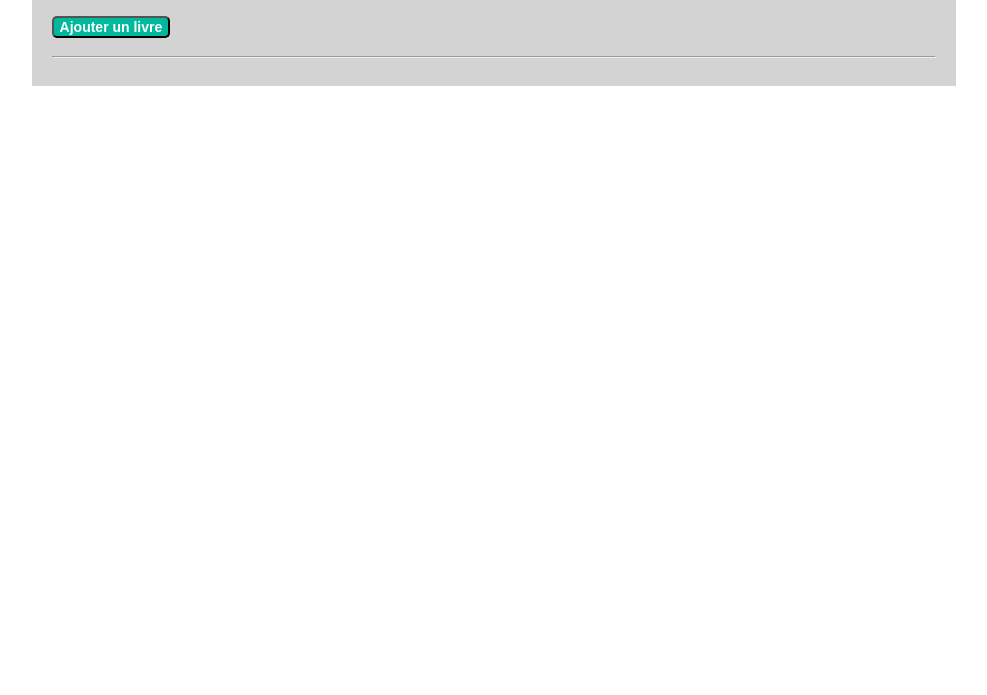
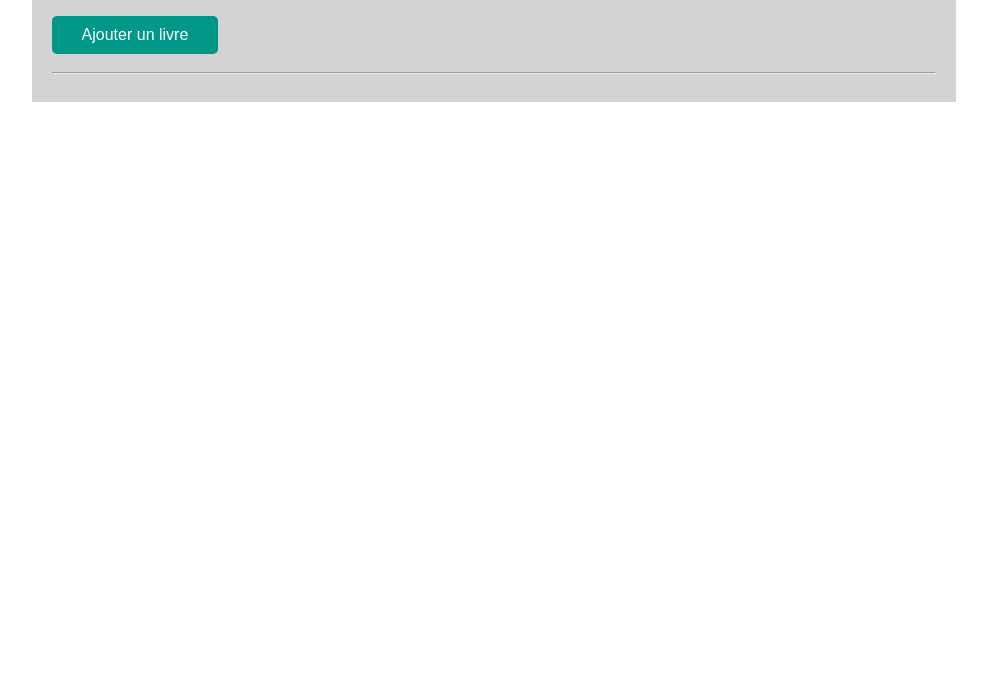
Before and after one commit to OpenClassrooms-Student-Center/Create-a-user-interface, a plain HTML site: page index.html in a window 1280 px wide. Shown: the part 105-800 px from the top of the page, without its empty margins (146-1133 px from the left). Drawn offline with nearby package versions, Linux system fonts and the light colour scheme.

Commit message:
design buttons

```diff
--- a/css/style.css
+++ b/css/style.css
@@ -15,11 +15,12 @@ img{
 }
 .btn {
     margin: 10px 20px 10px 0;
-    font-size: 14px;
-    background-color: #00b89c;
+    padding: 10px 30px;
+    font-size: 16px;
+    background-color: #009688;
     color: #fff;
     border-radius: 5px;
-    font-weight: bold;
+    border: none;
 }
 #results{
     background-color: red;
--- a/js/app.js
+++ b/js/app.js
@@ -154,7 +154,7 @@ $( document ).ready(function() {
         $('#searchBlock').after(resultBlock);
         $.each(data.items, function (index, value) {
             console.log(value);
-            var block = '<div class="book">' +
+            var block = '<div class="book" id="'+ value.id +'">' +
                 '<h3>Titre: '+ value.volumeInfo.title +'</h3>' +
                 '<p>Auteur: '+ value.volumeInfo.authors[0] +'</p>' +
                 '<i class="fas fa-bookmark"></i>' +
```
